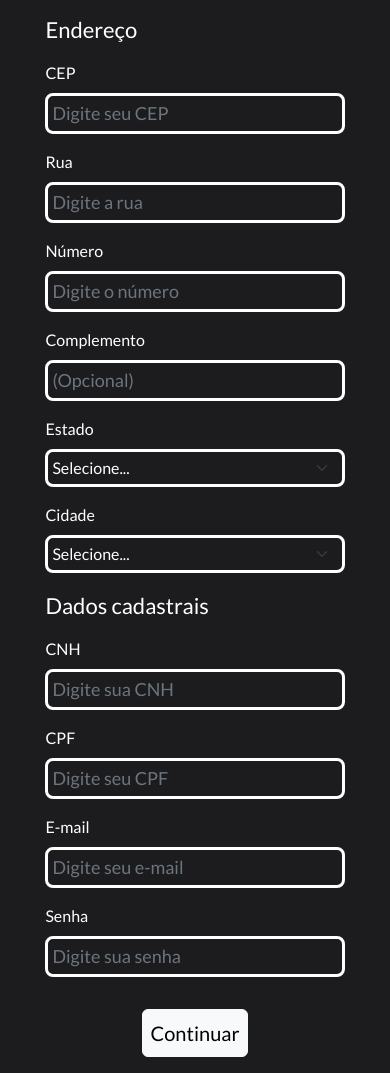
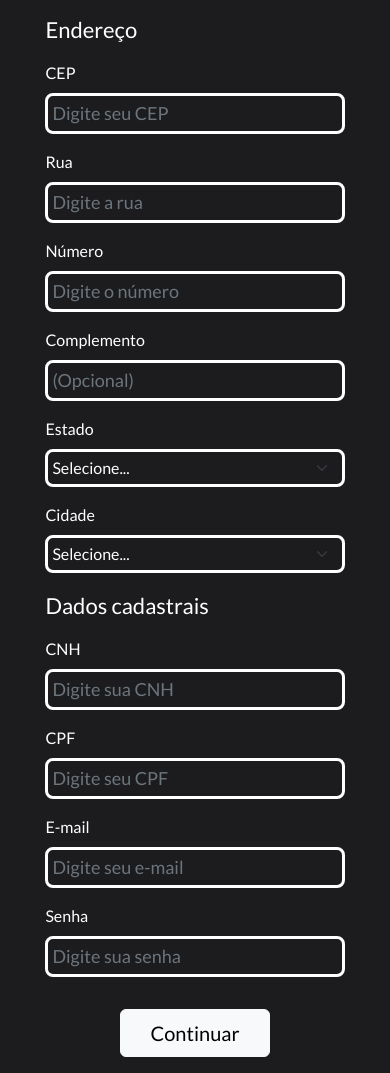
Before and after one commit to joaonpx/plano-de-assinatura-brq, a plain HTML site: page web/src/registerArea/index.html in a window 390 px wide. Shown: the part 630-1703 px from the top of the page. Drawn offline with nearby package versions, Linux system fonts and the light colour scheme.

Commit message:
atualizando estilo css

```diff
--- a/web/src/registerArea/index.css
+++ b/web/src/registerArea/index.css
@@ -10,6 +10,13 @@ header, main, section {
 
 main .topic {
     font-size: 22px !important;
+}
+
+main .selectOption {
+    background-color: #1c1c1e !important;
+    color: #ffffff;
+    cursor: pointer !important;
+    font-size: 16px !important;
 }
 
 .disabled {
@@ -56,11 +63,14 @@ input[type="date"]::-webkit-calendar-picker-indicator:hover {
     opacity: 1
 }
 
-main .selectOption {
-    background-color: #1c1c1e !important;
-    color: #ffffff;
-    cursor: pointer !important;
-    font-size: 16px !important;
+button{
+    width: 237px;
+}
+
+@media (max-width: 768px) {
+    button {
+    width: 50%;
+    }
 }
 
 input::-webkit-outer-spin-button,
```
